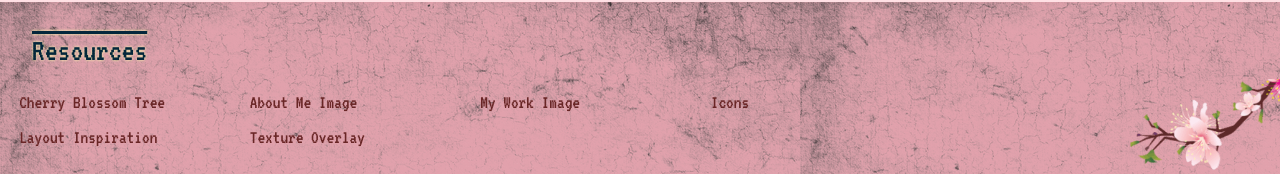
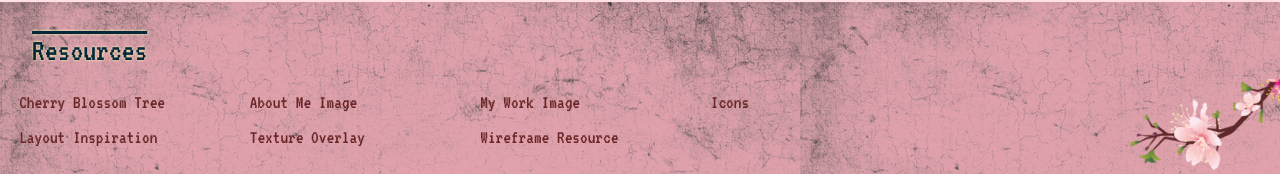
Before and after one commit to hanlee-311/Portfolio, a plain HTML site: page index.html in a window 1280 px wide. Shown: the part 1394-1568 px from the top of the page. Drawn offline with Linux system fonts and the light colour scheme.

Commit message:
added wirefram resource link, and example of wireframe in image folder

```diff
--- a/index.html
+++ b/index.html
@@ -158,6 +158,8 @@
 
                     <a href="https://www.deviantart.com/fictionchick/art/Grunge-Texture-Overlay-PNG-428805936" title="By fictionchick at Deviantart.com" target="_blank" rel="noopener noreferrer">Texture Overlay</a>
 
+                    <a href="https://app.diagrams.net/" title="Draw.io" target="_blank" rel="noopener noreferrer">Wireframe Resource</a>
+
                 </nav>
 
             <img src="./assets/images/footer-image.png" alt="Cherry Blossom" width="150" height="150">
```
Also changed, not shown: 1 other file.
